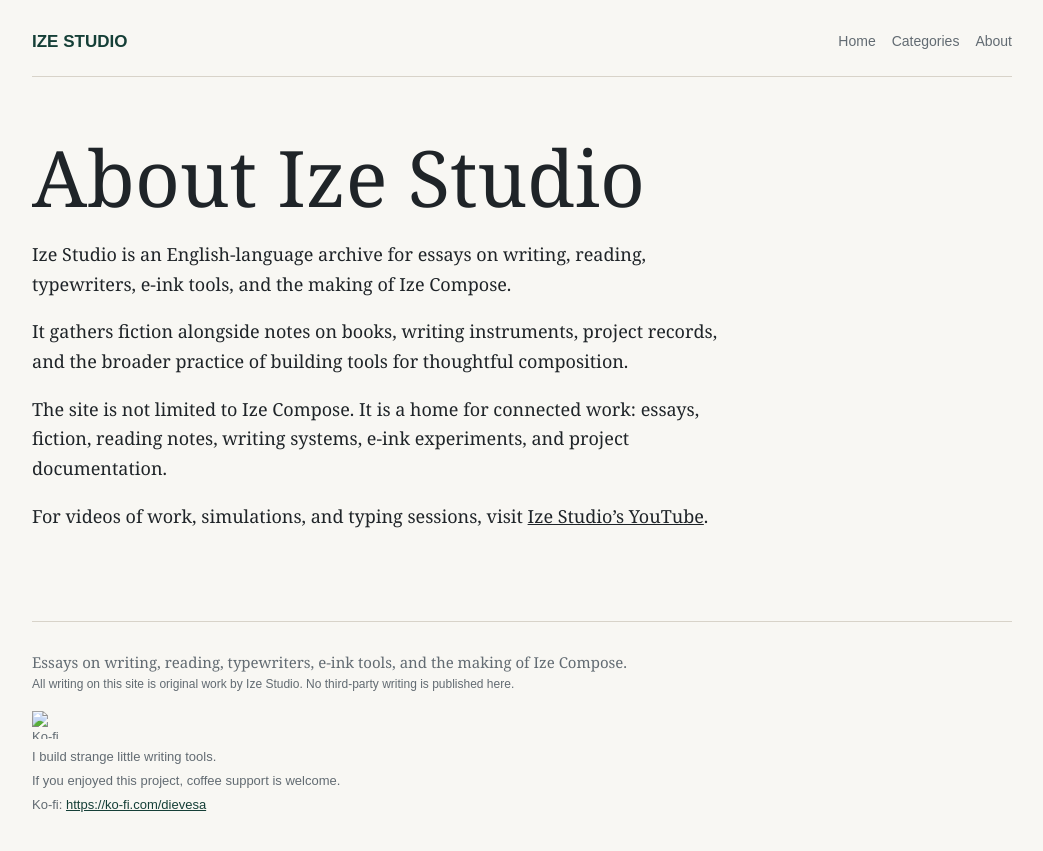
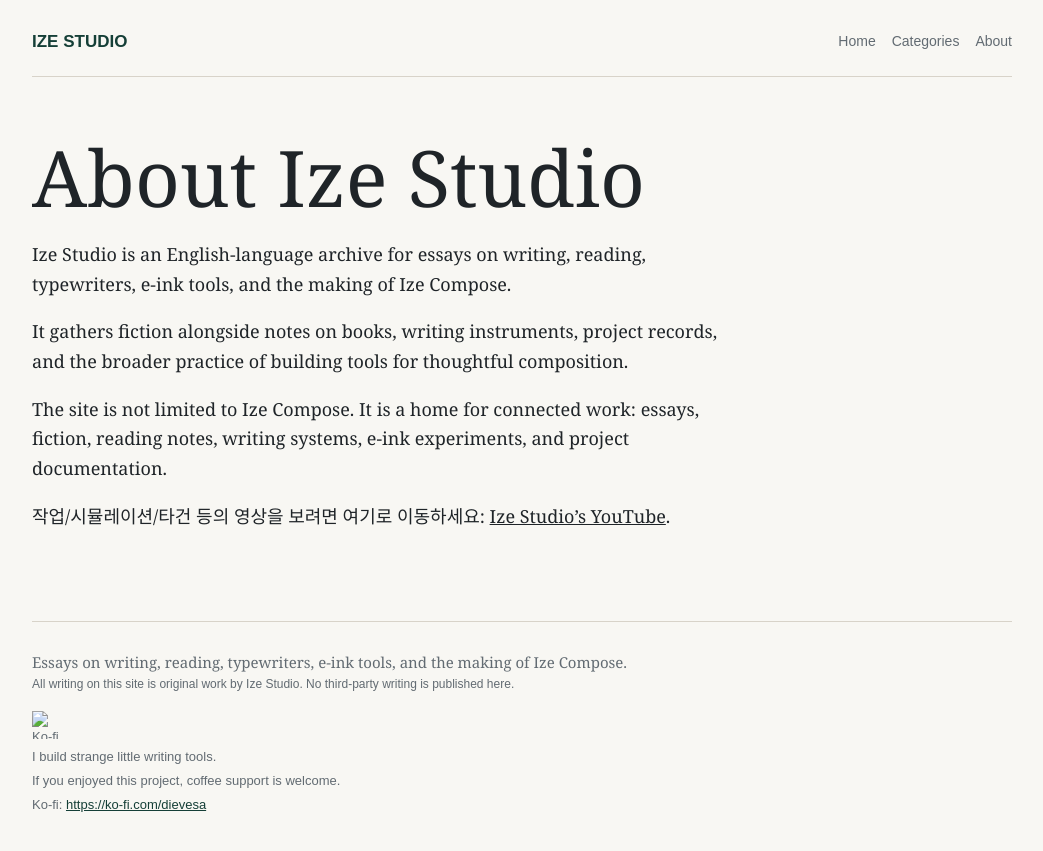
Before and after one commit to ize-studio/ize-studio.github.io, a Jekyll site: the page built from about.md, in a window 1280 px wide. Shown: the top 851 px of the page, without its empty margins (118-1161 px from the left). Built offline with Jekyll 4.4.1, drawn with Linux system fonts in a browser that asks for light colours.

Commit message:
Use Korean YouTube notice on about page

```diff
--- a/about.md
+++ b/about.md
@@ -12,4 +12,4 @@
 
 The site is not limited to Ize Compose. It is a home for connected work: essays, fiction, reading notes, writing systems, e-ink experiments, and project documentation.
 
-For videos of work, simulations, and typing sessions, visit [Ize Studio's YouTube](https://www.youtube.com/@ize-studio).
+작업/시뮬레이션/타건 등의 영상을 보려면 여기로 이동하세요: [Ize Studio's YouTube](https://www.youtube.com/@ize-studio).
```
